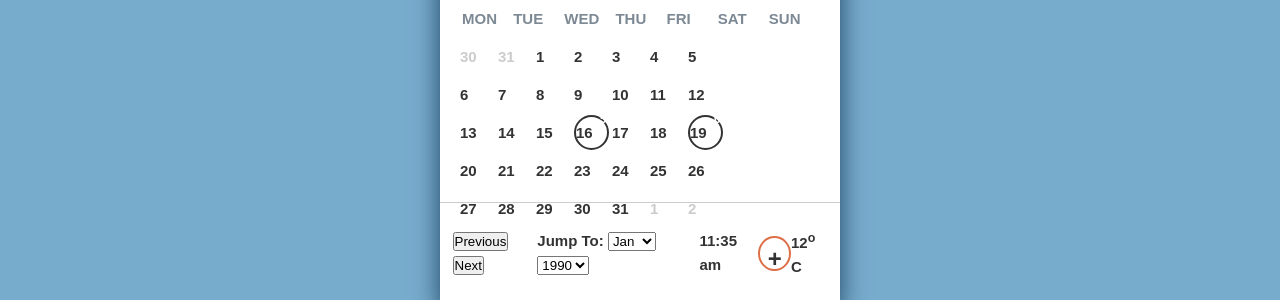
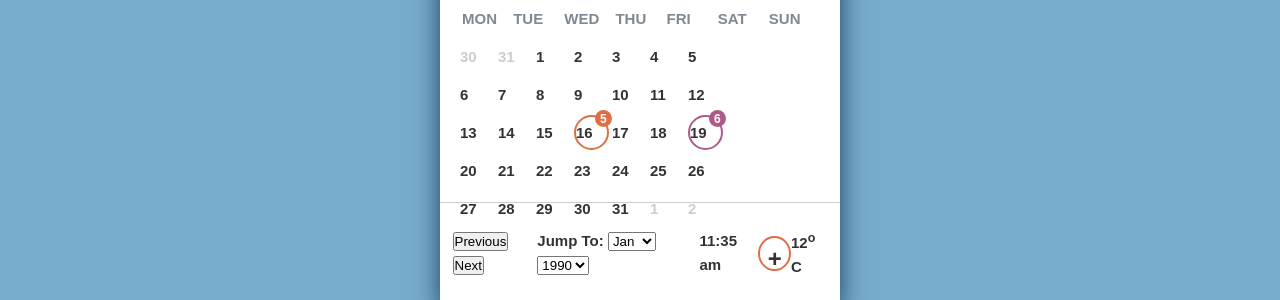
Before and after one commit to vic-mva2022/vic-mva2022.github.io, a Jekyll site: the page built from calendar.html, in a window 1280 px wide. Shown: the part 735-1035 px from the top of the page. Built offline with Jekyll 4.4.1, drawn with Linux system fonts in a browser that asks for light colours.

Commit message:
edit style sheet

```diff
--- a/assets/css/calendar_style.css
+++ b/assets/css/calendar_style.css
@@ -109,17 +109,17 @@ ul {
                     border-radius: 50%;
 }
 
-.card__body--dates .circle .orange {
+ .orange {
                 border-color: #DE6E46;
 }
 
-.card__body--dates  .circle .orange span {
+ .orange span {
                     background: #DE6E46;
 }
-.card__body--dates   .circle .purple {
+ .purple {
                 border-color: #AE5989;
 }
-.card__body--dates   .circle .purple  span {
+ .purple  span {
                     background: #AE5989;
 }
 
```
